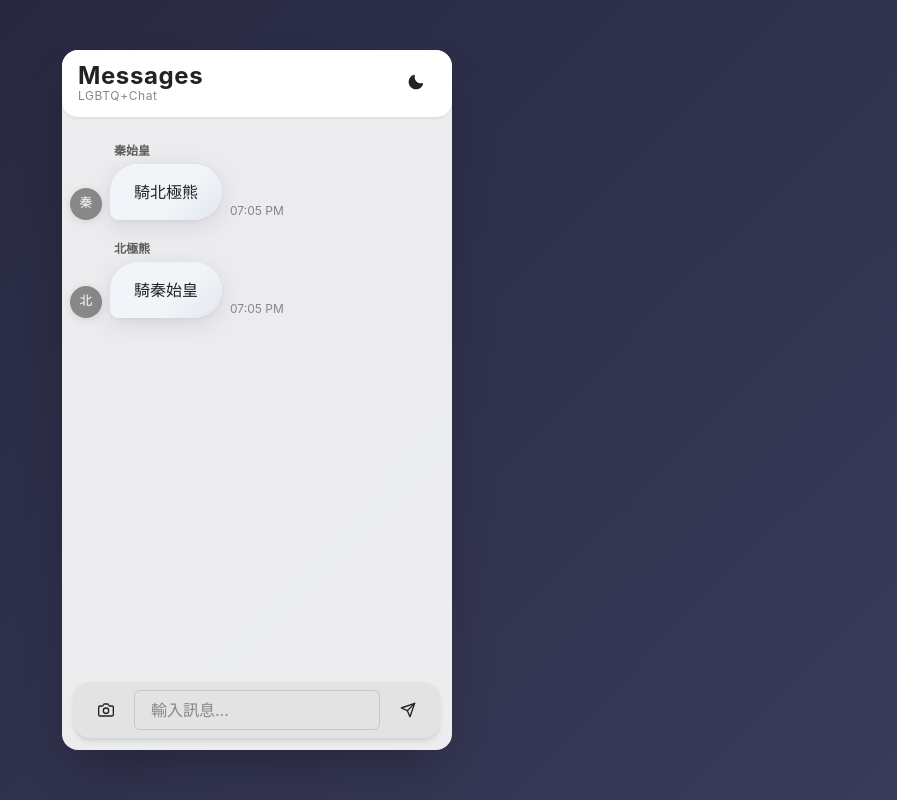
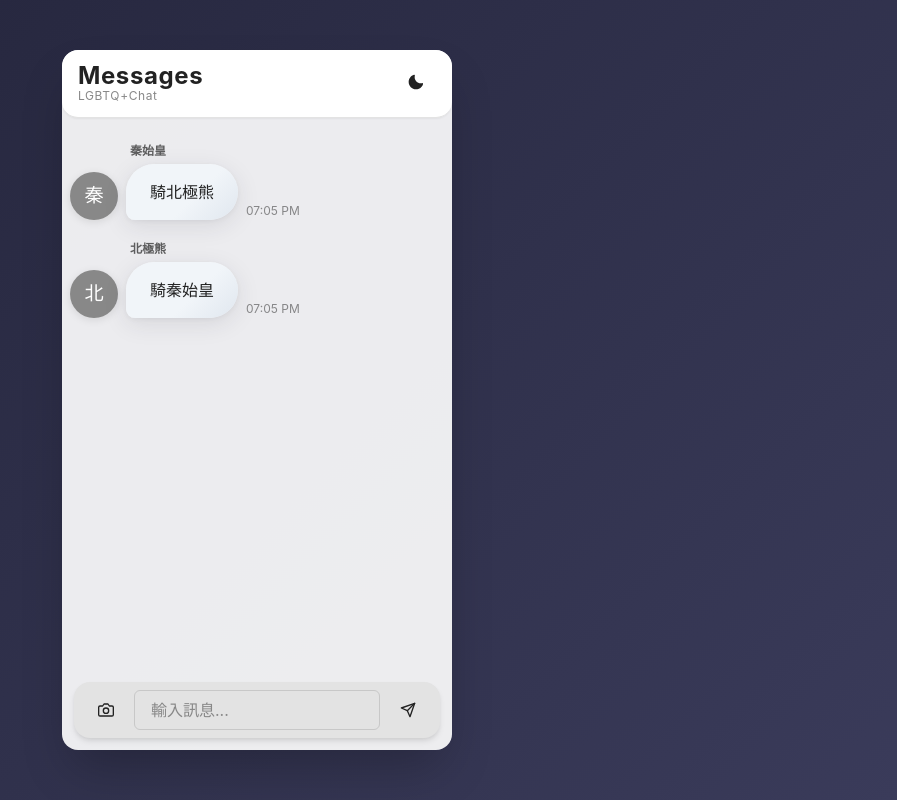
Before and after one commit to Balenciaga69/app_zana, a React (Vite) app in the folder frontend/: page / in a window 1280 px wide. Shown: the whole page, without its empty margins (383-1280 px from the left). Built offline with nearby package versions, Linux system fonts and the light colour scheme.

Commit message:
no message

```diff
--- a/frontend/src/features/chat/components/Bubble/MessageAvatar.tsx
+++ b/frontend/src/features/chat/components/Bubble/MessageAvatar.tsx
@@ -1,4 +1,5 @@
 import { Avatar } from '@chakra-ui/react'
+import { messageAvatarStyles } from '../../styles/componentStyles'
 
 interface MessageAvatarProps {
   user: string
@@ -7,14 +8,8 @@ interface MessageAvatarProps {
 
 const MessageAvatar = ({ user, isMe }: MessageAvatarProps) => (
   <Avatar
-    size='sm'
     name={user}
-    bg={isMe ? 'blue.400' : 'gray.400'}
-    color='white'
-    boxShadow='0 2px 8px 0 rgba(0,0,0,0.10)'
-    ml={isMe ? 2 : 0}
-    mr={!isMe ? 2 : 0}
-    variant='message'
+    sx={messageAvatarStyles(isMe)}
   />
 )
 
--- a/frontend/src/features/chat/store/chatStore.ts
+++ b/frontend/src/features/chat/store/chatStore.ts
@@ -5,7 +5,7 @@ import type { Message } from '../models/Message'
 
 const users =["秦始皇","北極熊"]
 
-export const useChatStore = create<ChatStore>((set, get) => ({
+export const useChatStore = create<ChatStore>((set) => ({
   users: users,
   messages: [
     { user: users[0], text: `騎${users[1]}`, timestamp: Date.now() },
--- a/frontend/src/features/chat/styles/componentStyles.ts
+++ b/frontend/src/features/chat/styles/componentStyles.ts
@@ -1,92 +1,155 @@
-// Chat 元件樣式配置
+// Chat 元件樣式配置 - 重構版本，引用主題配置
 import type { SystemStyleObject } from '@chakra-ui/react'
 
-// Header 樣式
+// 主題顏色常數 - 與 theme.ts 保持一致
+const THEME_COLORS = {
+  bg: {
+    light: '#f7f7f8',
+    dark: '#23272f',
+  },
+  card: {
+    light: '#fff',
+    dark: '#343541',
+  },
+  text: {
+    light: '#222222',
+    dark: '#ececf1',
+  },
+  gray: {
+    100: '#e3e3e3',
+    200: '#c8c8c8',
+    300: '#a0a0a0',
+    400: '#888888',
+    500: '#666666',
+    600: '#444444',
+    700: '#333333',
+    800: '#222222',
+  },
+} as const
+
+// 主題間距常數 - 與 theme.ts 保持一致
+const THEME_SPACING = {
+  message: { px: 6, py: 4 },
+  input: { px: 3, py: 2 },
+  header: { px: 4, py: 3 },
+} as const
+
+// 主題字體大小常數
+const THEME_FONT_SIZES = {
+  tiny: 'xs',
+  small: 'sm',
+  normal: 'md',
+  large: 'xl',
+  xlarge: '2xl',
+} as const
+
+// 工具函數：根據色彩模式選擇顏色
+const getModeColor = (colorMode: string, darkColor: string, lightColor: string) =>
+  colorMode === 'dark' ? darkColor : lightColor
+
+// 工具函數：根據色彩模式選擇主題顏色
+const getThemeColor = (colorMode: string, colorPath: 'bg' | 'card' | 'text') =>
+  getModeColor(colorMode, THEME_COLORS[colorPath].dark, THEME_COLORS[colorPath].light)
+
+// Header 樣式 - 引用主題配置
 export const headerStyles = (colorMode: string): SystemStyleObject => ({
   align: 'center',
   mb: 6,
-  px: 4,
-  py: 3,
-  bg: colorMode === 'dark' ? 'card.dark' : 'card.light',
+  ...THEME_SPACING.header,
+  bg: getThemeColor(colorMode, 'card'),
   borderBottomWidth: 1,
-  borderColor: colorMode === 'dark' ? 'gray.700' : 'gray.100',
+  borderColor: getModeColor(colorMode, THEME_COLORS.gray[700], THEME_COLORS.gray[100]),
   borderRadius: '2xl',
   boxShadow: 'sm',
 })
 
-// Header 標題樣式
+// Header 標題樣式 - 引用主題配置
 export const headerTitleStyles = (colorMode: string): SystemStyleObject => ({
   fontWeight: 700,
-  color: colorMode === 'dark' ? 'gray.100' : 'gray.800',
+  color: getModeColor(colorMode, THEME_COLORS.gray[100], THEME_COLORS.gray[800]),
   letterSpacing: 'wide',
-  fontSize: '2xl',
+  fontSize: THEME_FONT_SIZES.xlarge,
   mb: 0,
 })
 
-// Header 副標題樣式
+// Header 副標題樣式 - 引用主題配置
 export const headerSubtitleStyles = (colorMode: string): SystemStyleObject => ({
-  fontSize: 'xs',
-  color: colorMode === 'dark' ? 'gray.500' : 'gray.400',
+  fontSize: THEME_FONT_SIZES.tiny,
+  color: getModeColor(colorMode, THEME_COLORS.gray[500], THEME_COLORS.gray[400]),
   mt: -1,
   letterSpacing: 'wider',
   fontWeight: 400,
 })
 
-// 訊息輸入框樣式
+// 訊息輸入框樣式 - 引用主題配置
 export const messageInputContainerStyles = (colorMode: string): SystemStyleObject => ({
-  bg: colorMode === 'dark' ? 'gray.800' : 'gray.100',
+  bg: getModeColor(colorMode, THEME_COLORS.gray[800], THEME_COLORS.gray[100]),
   borderRadius: '2xl',
-  px: 3,
-  py: 2,
+  ...THEME_SPACING.input,
   boxShadow: 'md',
   gap: 2,
 })
 
 export const messageInputStyles = (colorMode: string): SystemStyleObject => ({
   variant: 'unstyled',
-  fontSize: 'md',
-  color: colorMode === 'dark' ? 'gray.100' : 'gray.800',
+  fontSize: THEME_FONT_SIZES.normal,
+  color: getModeColor(colorMode, THEME_COLORS.gray[100], THEME_COLORS.gray[800]),
   _placeholder: {
-    color: colorMode === 'dark' ? 'gray.500' : 'gray.400',
+    color: getModeColor(colorMode, THEME_COLORS.gray[500], THEME_COLORS.gray[400]),
   },
 })
 
-// 訊息氣泡樣式
+// 訊息氣泡樣式 - 保留漸層但統一管理
+const MESSAGE_GRADIENTS = {
+  userDark: 'linear-gradient(135deg, #4F8CFF 60%, #6CA8FF 100%)',
+  userLight: 'linear-gradient(135deg, #2563eb 60%, #60a5fa 100%)',
+  otherDark: 'linear-gradient(135deg, #23243a 60%, #35365a 100%)',
+  otherLight: 'linear-gradient(135deg, #f1f5f9 60%, #e0e7ef 100%)',
+} as const
+
+const MESSAGE_SHADOWS = {
+  user: '0 6px 24px 0 rgba(80,140,255,0.18), 0 1.5px 6px 0 rgba(80,140,255,0.10)',
+  other: '0 6px 24px 0 rgba(35,36,58,0.10), 0 1.5px 6px 0 rgba(35,36,58,0.06)',
+} as const
+
 export const messageBubbleStyles = (colorMode: string, isMe: boolean): SystemStyleObject => ({
   bg: isMe
-    ? colorMode === 'dark'
-      ? 'linear-gradient(135deg, #4F8CFF 60%, #6CA8FF 100%)'
-      : 'linear-gradient(135deg, #2563eb 60%, #60a5fa 100%)'
-    : colorMode === 'dark'
-      ? 'linear-gradient(135deg, #23243a 60%, #35365a 100%)'
-      : 'linear-gradient(135deg, #f1f5f9 60%, #e0e7ef 100%)',
-  color: isMe ? 'white' : colorMode === 'dark' ? 'gray.100' : 'gray.800',
-  px: 6,
-  py: 4,
+    ? getModeColor(colorMode, MESSAGE_GRADIENTS.userDark, MESSAGE_GRADIENTS.userLight)
+    : getModeColor(colorMode, MESSAGE_GRADIENTS.otherDark, MESSAGE_GRADIENTS.otherLight),
+  color: isMe ? 'white' : getModeColor(colorMode, THEME_COLORS.gray[100], THEME_COLORS.gray[800]),
+  ...THEME_SPACING.message,
   borderRadius: isMe ? '2.5em 2.5em 0.8em 2.5em' : '2.5em 2.5em 2.5em 0.8em',
-  boxShadow: isMe
-    ? '0 6px 24px 0 rgba(80,140,255,0.18), 0 1.5px 6px 0 rgba(80,140,255,0.10)'
-    : '0 6px 24px 0 rgba(35,36,58,0.10), 0 1.5px 6px 0 rgba(35,36,58,0.06)',
+  boxShadow: isMe ? MESSAGE_SHADOWS.user : MESSAGE_SHADOWS.other,
   position: 'relative',
   backdropFilter: 'blur(2px)',
 })
 
-// 用戶列表樣式
+// 用戶列表樣式 - 引用主題配置
 export const userListStyles = (colorMode: string): SystemStyleObject => ({
   mb: 2,
   '& .userCount': {
-    fontSize: 'sm',
-    color: colorMode === 'dark' ? 'gray.300' : 'gray.500',
+    fontSize: THEME_FONT_SIZES.small,
+    color: getModeColor(colorMode, THEME_COLORS.gray[300], THEME_COLORS.gray[500]),
   },
   '& .userTag': {
-    fontSize: 'xs',
-    bg: colorMode === 'dark' ? 'gray.700' : 'gray.200',
+    fontSize: THEME_FONT_SIZES.tiny,
+    bg: getModeColor(colorMode, THEME_COLORS.gray[700], THEME_COLORS.gray[200]),
     px: 2,
     borderRadius: 'md',
   },
 })
 
-// ChatRoom 外層 Flex 樣式
+// 訊息頭像樣式 - 引用主題配置
+export const messageAvatarStyles = (isMe: boolean): SystemStyleObject => ({
+  size: 'sm',
+  bg: isMe ? 'blue.400' : 'gray.400',
+  color: 'white',
+  boxShadow: '0 2px 8px 0 rgba(0,0,0,0.10)',
+  ml: isMe ? 2 : 0,
+  mr: !isMe ? 2 : 0,
+})
+
+// ChatRoom 外層 Flex 樣式 - 使用主題背景漸層
 export const chatRoomContainerStyles: SystemStyleObject = {
   minH: '100vh',
   alignItems: 'center',
@@ -95,13 +158,17 @@ export const chatRoomContainerStyles: SystemStyleObject = {
   p: 4,
 }
 
-// ChatRoom 主要 Box 樣式
+// ChatRoom 主要 Box 樣式 - 引用主題配置
 export const chatRoomBoxStyles = (colorMode: string): SystemStyleObject => ({
   w: { base: '100%', sm: '390px' },
   maxW: '100vw',
   h: { base: '100vh', sm: '700px' },
   maxH: '100vh',
-  bg: colorMode === 'dark' ? 'rgba(30,32,48,0.95)' : 'rgba(247,247,248,0.95)',
+  bg: getModeColor(
+    colorMode,
+    'rgba(30,32,48,0.95)',
+    'rgba(247,247,248,0.95)'
+  ),
   borderRadius: '2xl',
   boxShadow: '2xl',
   overflow: 'hidden',
@@ -135,8 +202,8 @@ export const chatRoomMessageListBoxStyles: SystemStyleObject = {
   mb: 2,
 }
 
-// 輸入區塊
+// 輸入區塊 - 引用主題間距
 export const chatRoomInputBoxStyles: SystemStyleObject = {
-  px: 3,
+  ...THEME_SPACING.input,
   pb: 3,
 }
--- a/frontend/src/features/chat/styles/theme.ts
+++ b/frontend/src/features/chat/styles/theme.ts
@@ -224,16 +224,6 @@ const theme = extendTheme({
       },
     },
 
-    // 頭像元件樣式
-    Avatar: {
-      variants: {
-        message: {
-          size: 'sm',
-          boxShadow: shadows.message,
-        },
-      },
-    },
-
     // 文字元件樣式
     Text: {
       variants: {
```
Also changed, not shown: 1 other file (tests, documents, lock files or other folders).
